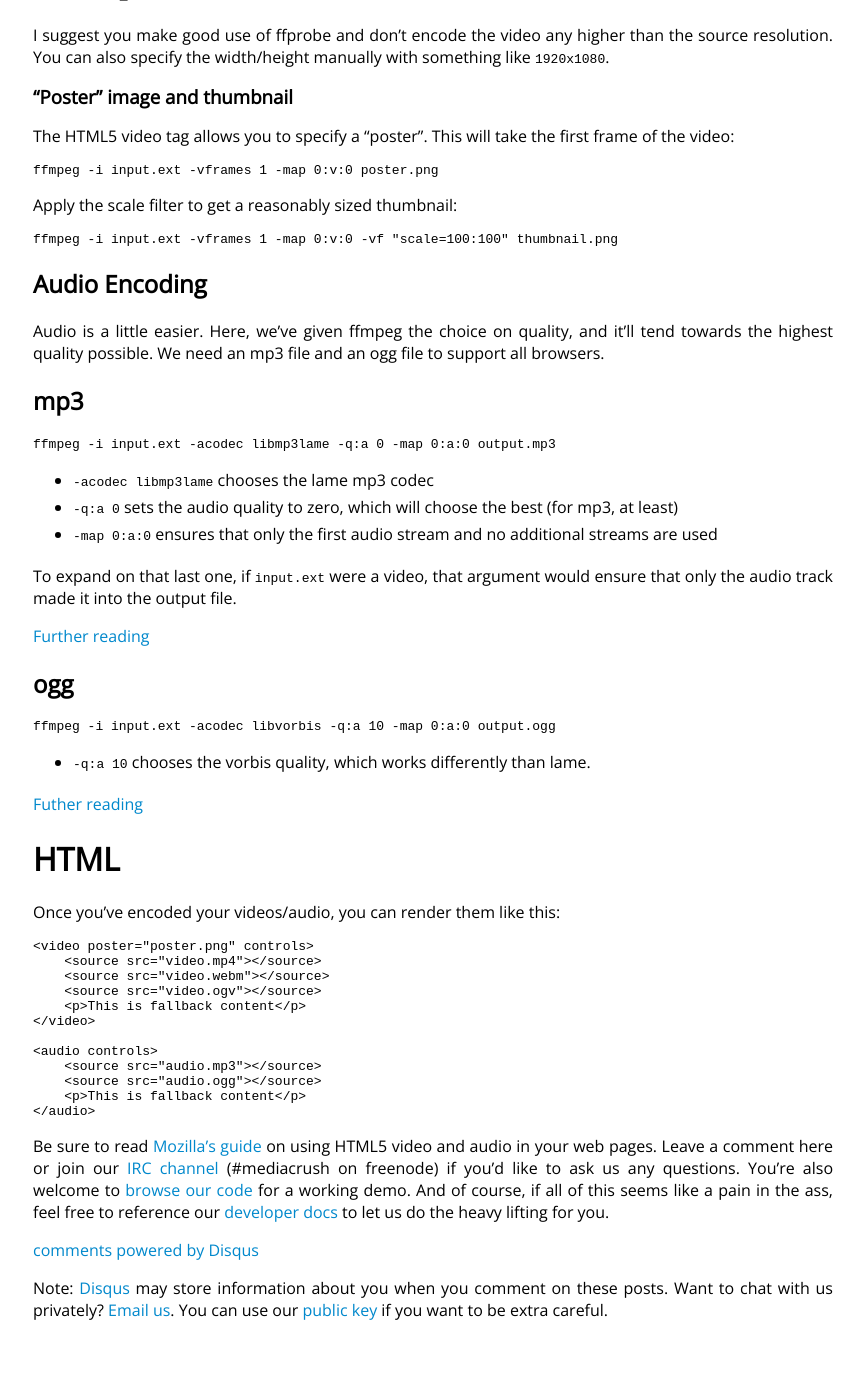
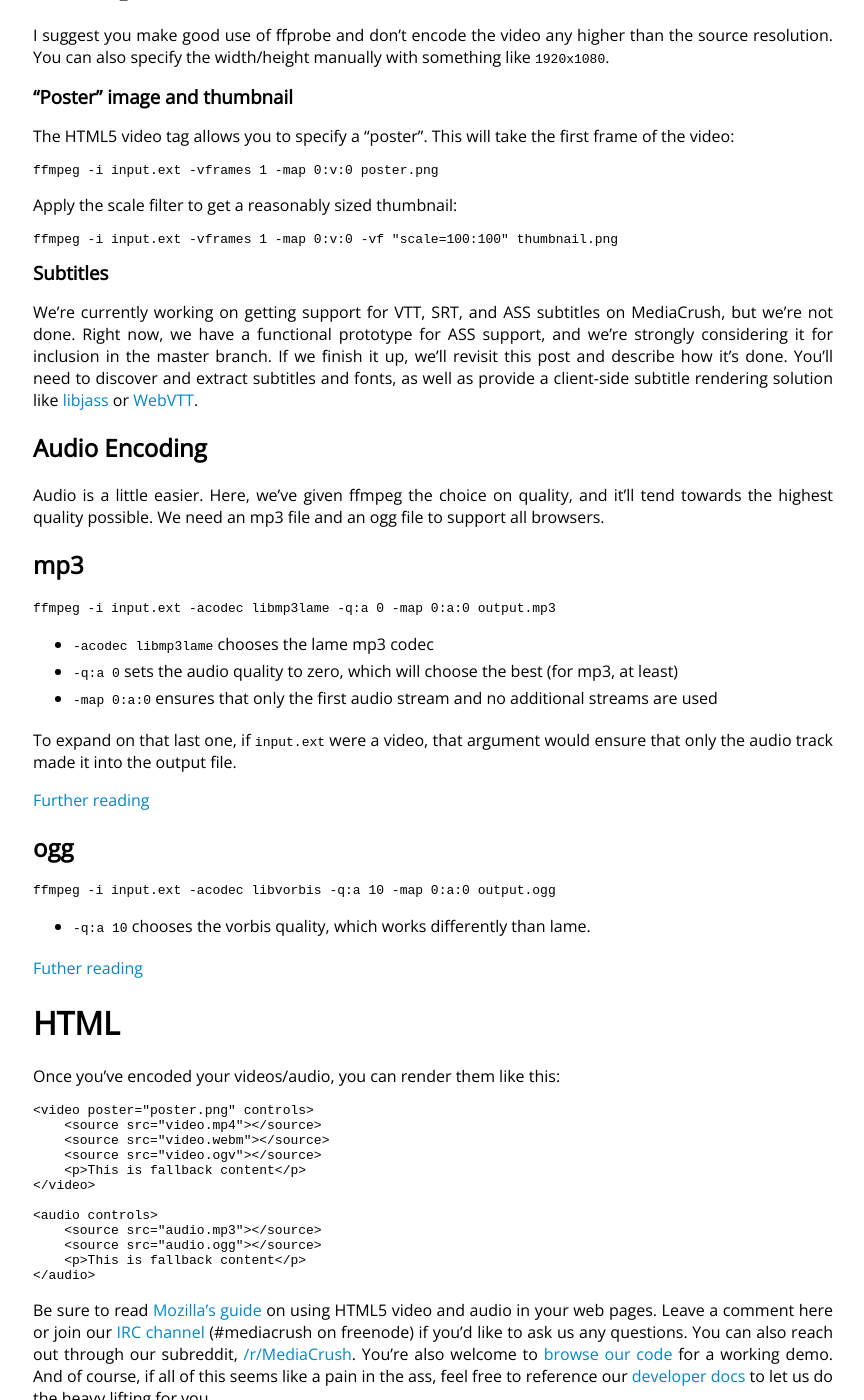
Before and after one commit to MediaCrush/mediacrush.github.io, a Jekyll site: the page built from _posts/2013-12-23-The-right-way-to-encode-HTML5-video.md, in a window 1280 px wide and 1400 px high, scrolled down 3305 px. Shown: the whole window, without its empty margins (207-1071 px from the left). Built offline with Jekyll 4.4.1, drawn with Linux system fonts in a browser that asks for light colours; Markdown is read by kramdown in place of the engine named in the settings; comment, search, counter and statistics services are not loaded; before the commit the page ends 4642 px from its top, so only the background shows below that; some of the changed text lies outside the part shown.

Commit message:
Minor edits to encoding post

```diff
--- a/_posts/2013-12-23-The-right-way-to-encode-HTML5-video.md
+++ b/_posts/2013-12-23-The-right-way-to-encode-HTML5-video.md
@@ -170,6 +170,14 @@ Apply the scale filter to get a reasonably sized thumbnail:
 
     ffmpeg -i input.ext -vframes 1 -map 0:v:0 -vf "scale=100:100" thumbnail.png
 
+### Subtitles
+
+We're currently working on getting support for VTT, SRT, and ASS subtitles on MediaCrush, but we're not
+done. Right now, we have a functional prototype for ASS support, and we're strongly considering it for
+inclusion in the master branch. If we finish it up, we'll revisit this post and describe how it's done.
+You'll need to discover and extract subtitles and fonts, as well as provide a client-side subtitle
+rendering solution like [libjass](https://github.com/Arnavion/libjass) or [WebVTT](https://wiki.mozilla.org/WebVTT).
+
 ## Audio Encoding
 
 Audio is a little easier. Here, we've given ffmpeg the choice on quality, and it'll tend towards the
@@ -216,6 +224,17 @@ Once you've encoded your videos/audio, you can render them like this:
 Be sure to read [Mozilla's guide](https://developer.mozilla.org/en-US/docs/Web/Guide/HTML/Using_HTML5_audio_and_video)
 on using HTML5 video and audio in your web pages. Leave a comment here or join our
 [IRC channel](http://webchat.freenode.net/?channels=mediacrush&uio=d4) (#mediacrush on freenode) if you'd like
-to ask us any questions. You're also welcome to [browse our code](https://github.com/MediaCrush/MediaCrush) for
-a working demo. And of course, if all of this seems like a pain in the ass, feel free to reference our
+to ask us any questions. You can also reach out through our subreddit, [/r/MediaCrush](https://pay.reddit.com/r/MediaCrush).
+You're also welcome to [browse our code](https://github.com/MediaCrush/MediaCrush) for a working demo. And of course,
+if all of this seems like a pain in the ass, feel free to reference our
 [developer docs](https://mediacru.sh/docs) to let us do the heavy lifting for you.
+
+### Additional Reading
+
+Here are some more resources:
+
+* [ffmpeg docs](http://ffmpeg.org/documentation.html)
+* [webm docs](http://www.webmproject.org/)
+* [x264 docs](https://www.videolan.org/developers/x264.html)
+* [HTML5 video tag](https://developer.mozilla.org/en-US/docs/Web/HTML/Element/video)
+* [HTML5 audio tag](https://developer.mozilla.org/en-US/docs/Web/HTML/Element/audio)
```
